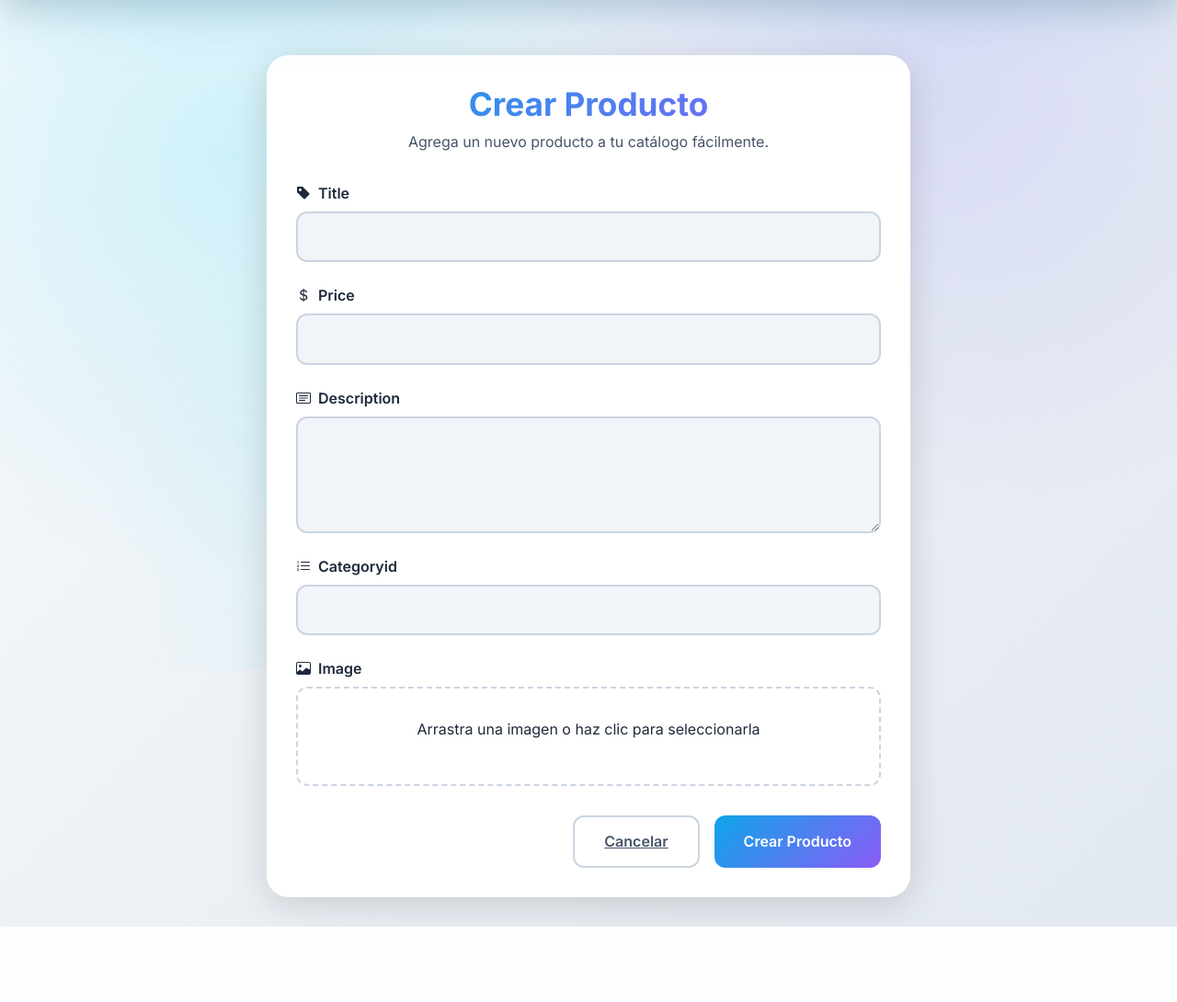
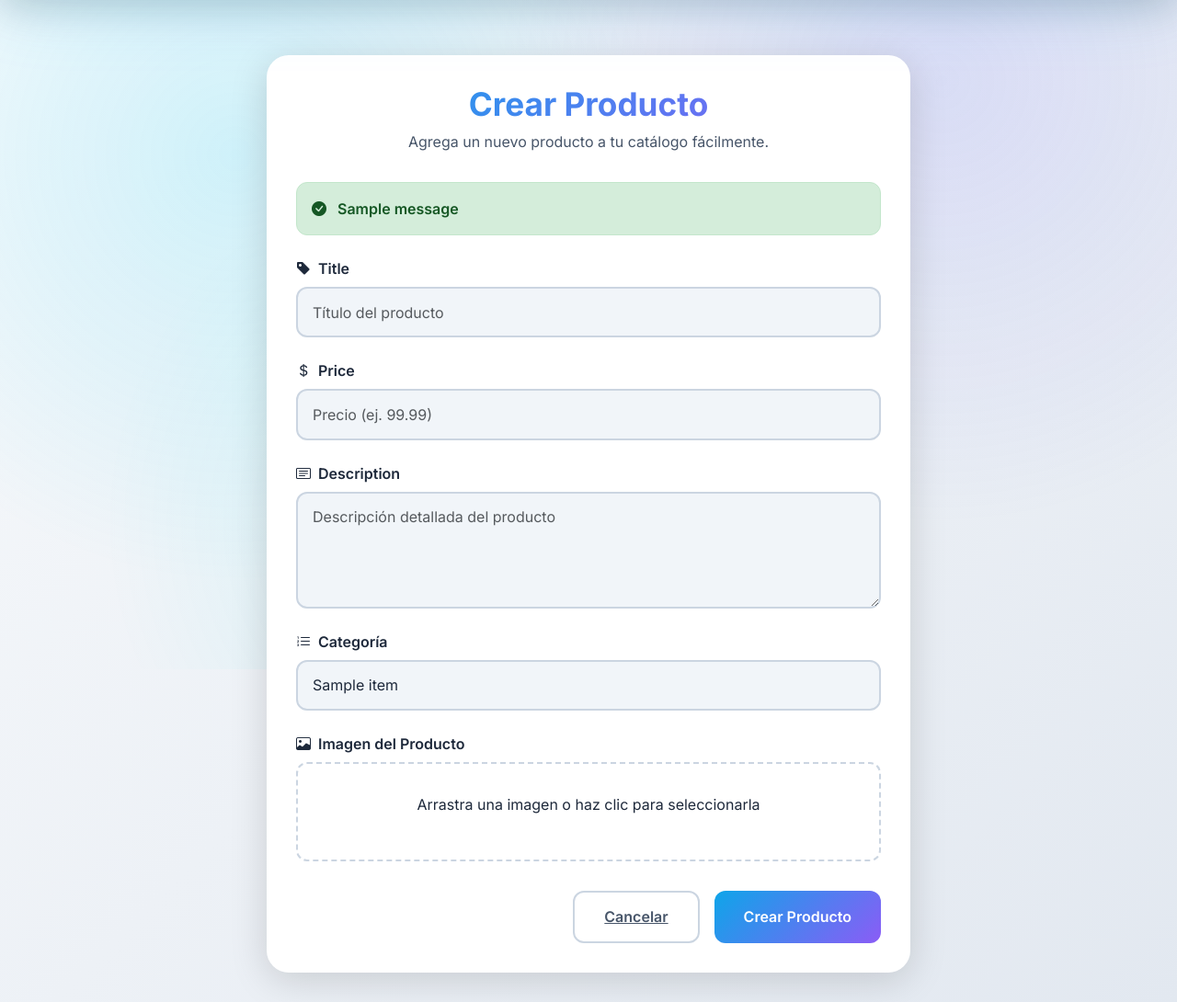
Before and after one commit to Santiago0720K/Platzi-Store-Django, a Django app: page /products/create/ in a window 1280 px wide. Shown: the part 72-1162 px from the top of the page at 92% size. Before the commit the page ends 1080 px from the top, so only its background shows below. Run offline with Django 5.2, Linux system fonts and the light colour scheme; tables that the repository leaves empty hold one stand-in row (values such as "Sample post"); one stand-in notice (Sample message) is shown; a database or web service that is not in the repository returns one stand-in record (values such as "Sample title"); data that the repository does not hold is empty.

Commit message:
actualizaciones de errores

```diff
--- a/platzi_store_app/settings.py
+++ b/platzi_store_app/settings.py
@@ -25,8 +25,7 @@ SECRET_KEY = 'django-insecure-kgolxug^hdj0$-32hxmjmkzi129dte-&y110hy$-9(#z4tg6ae
 # SECURITY WARNING: don't run with debug turned on in production!
 DEBUG = True
 
-ALLOWED_HOSTS = []
-
+ALLOWED_HOSTS = ['*']
 
 # Application definition
 
--- a/products/forms.py
+++ b/products/forms.py
@@ -1,9 +1,38 @@
 from django import forms
+import requests
+
+BASE_URL = "https://api.escuelajs.co/api/v1/"
 
 class ProductForm(forms.Form):
-    title = forms.CharField(widget=forms.TextInput(attrs={'class': 'form-control'}))
-    price = forms.DecimalField(widget=forms.NumberInput(attrs={'class': 'form-control'}))
-    description = forms.CharField(widget=forms.Textarea(attrs={'class': 'form-control', 'rows': 4}))
-    categoryId = forms.IntegerField(widget=forms.NumberInput(attrs={'class': 'form-control'}))
+    title = forms.CharField(widget=forms.TextInput(attrs={'class': 'form-control', 'placeholder': 'Título del producto'}))
+    price = forms.DecimalField(
+        min_value=0.01,
+        max_digits=10,
+        decimal_places=2,
+        widget=forms.NumberInput(attrs={'class': 'form-control', 'placeholder': 'Precio (ej. 99.99)'})
+    )
+    description = forms.CharField(widget=forms.Textarea(attrs={'class': 'form-control', 'rows': 4, 'placeholder': 'Descripción detallada del producto'}))
+    categoryId = forms.ChoiceField(widget=forms.Select(attrs={'class': 'form-control'}))
     image = forms.ImageField(required=False, widget=forms.FileInput(attrs={'id': 'id_image_input', 'style': 'display: none;'}))
     image_url = forms.URLField(required=False, widget=forms.URLInput(attrs={'class': 'form-control', 'placeholder': 'O ingrese la URL de la imagen'}))
+
+    def __init__(self, *args, **kwargs):
+        super().__init__(*args, **kwargs)
+        self.fields['image'].label = "Imagen del Producto"
+        self.fields['image_url'].label = "URL de la Imagen (Opcional)"
+
+        # Fetch categories from API
+        try:
+            response = requests.get(f"{BASE_URL}categories")
+            response.raise_for_status()
+            categories = response.json()
+            # Create choices for the categoryId field
+            # The value will be the category ID, and the label will be the category name
+            self.fields['categoryId'].choices = [(c['id'], c['name']) for c in categories]
+            self.fields['categoryId'].label = "Categoría"
+        except requests.exceptions.RequestException as e:
+            print(f"Error fetching categories: {e}")
+            self.fields['categoryId'].choices = []
+            self.fields['categoryId'].label = "Categoría (Error al cargar)"
+            # Optionally, add a non-field error to the form
+            self.add_error(None, "No se pudieron cargar las categorías. Intente de nuevo más tarde.")
--- a/products/views.py
+++ b/products/views.py
@@ -1,4 +1,5 @@
 from django.shortcuts import render, redirect
+from django.contrib import messages # Import messages
 import requests
 from .forms import ProductForm
 
@@ -22,6 +23,7 @@ def product_list(request):
     except requests.exceptions.RequestException as e:
         print(f"API request failed: {e}")
         products = []
+        messages.error(request, f"Error al cargar productos: {e}") # Add error message
 
     # Fetch categories
     try:
@@ -29,13 +31,12 @@ def product_list(request):
         categories_response.raise_for_status()
         all_categories = categories_response.json()
 
-        # Filter categories to include only the desired ones
-        desired_category_names = ["Clothes", "Furniture", "Electronics", "Shoes", "Miscellaneous"]
-        categories = [cat for cat in all_categories if cat.get('name') in desired_category_names]
+        categories = all_categories
 
     except requests.exceptions.RequestException as e:
         print(f"API categories request failed: {e}")
         categories = []
+        messages.error(request, f"Error al cargar categorías: {e}") # Add error message
 
     return render(request, 'products/product_list.html', {'products': products, 'categories': categories})
 
@@ -47,6 +48,7 @@ def product_detail(request, pk):
     except requests.exceptions.RequestException as e:
         print(f"API request failed: {e}")
         product = None
+        messages.error(request, f"Error al cargar el detalle del producto: {e}") # Add error message
 
     return render(request, 'products/product_detail.html', {'product': product})
 
@@ -63,7 +65,7 @@ def product_create(request):
                     upload_response.raise_for_status()
                     image_url = upload_response.json().get('location')
                 except requests.exceptions.RequestException as e:
-                    form.add_error('image', f'Error uploading image: {e}')
+                    form.add_error('image', f'Error al subir la imagen: {e}')
 
             # 2. Create product if image upload was successful (or no image was provided)
             if not form.errors:
@@ -78,14 +80,16 @@ def product_create(request):
                 try:
                     response = requests.post(f'{BASE_URL}products/', json=payload)
                     response.raise_for_status()
+                    messages.success(request, "Producto creado exitosamente!") # Success message
                     return redirect('product_list')
                 except requests.exceptions.RequestException as e:
                     print(f"Error creating product: {e}")
                     if e.response is not None:
                         print(f"API Response: {e.response.text}")
-                    form.add_error(None, f'Error creating product: {e}')
+                    messages.error(request, f'Error al crear el producto: {e}') # Error message
+                    form.add_error(None, f'Error al crear el producto: {e}')
         else:
-            pass
+            messages.error(request, "Por favor, corrija los errores en el formulario.") # Form validation error
     else:
         form = ProductForm()
 
@@ -97,6 +101,7 @@ def product_edit(request, pk):
         product_response.raise_for_status()
         product_data = product_response.json()
     except requests.exceptions.RequestException as e:
+        messages.error(request, f"Error al cargar el producto para edición: {e}") # Add error message
         return render(request, 'products/product_edit.html', {'error': f'Could not fetch product: {e}'})
 
     if request.method == 'POST':
@@ -113,7 +118,7 @@ def product_edit(request, pk):
                     new_image_url = upload_response.json().get('location')
                     image_urls = [new_image_url] # Replace old images with the new one
                 except requests.exceptions.RequestException as e:
-                    form.add_error('image', f'Error uploading image: {e}')
+                    form.add_error('image', f'Error al subir la imagen: {e}')
             elif form.cleaned_data.get('image_url'):
                 image_urls = [form.cleaned_data['image_url']]
 
@@ -129,9 +134,13 @@ def product_edit(request, pk):
                 try:
                     response = requests.put(f'{BASE_URL}products/{pk}', json=payload)
                     response.raise_for_status()
+                    messages.success(request, "Producto actualizado exitosamente!") # Success message
                     return redirect('product_list')
                 except requests.exceptions.RequestException as e:
-                    form.add_error(None, f'Error updating product: {e}')
+                    messages.error(request, f'Error al actualizar el producto: {e}') # Error message
+                    form.add_error(None, f'Error al actualizar el producto: {e}')
+        else:
+            messages.error(request, "Por favor, corrija los errores en el formulario.") # Form validation error
     else:
         # Pre-populate the form with existing data
         initial_data = {
@@ -149,7 +158,9 @@ def product_delete(request, pk):
         try:
             response = requests.delete(f'{BASE_URL}products/{pk}')
             response.raise_for_status()  # Raise an exception for bad status codes
+            messages.success(request, "Producto eliminado exitosamente!") # Success message
         except requests.exceptions.RequestException as e:
             print(f"API request failed: {e}")
+            messages.error(request, f"Error al eliminar el producto: {e}") # Error message
 
     return redirect('product_list')
--- a/templates/products/product_create.html
+++ b/templates/products/product_create.html
@@ -158,6 +158,53 @@
             width: 100%;
         }
     }
+
+    /* Mensajes de Django */
+    .messages {
+        list-style: none;
+        padding: 0;
+        margin-bottom: 1.5rem;
+    }
+
+    .messages li {
+        padding: 1rem;
+        margin-bottom: 0.75rem;
+        border-radius: 0.75rem;
+        font-weight: 600;
+        display: flex;
+        align-items: center;
+        gap: 0.75rem;
+    }
+
+    .messages .success {
+        background-color: #d4edda;
+        color: #155724;
+        border: 1px solid #c3e6cb;
+    }
+
+    .messages .error {
+        background-color: #f8d7da;
+        color: #721c24;
+        border: 1px solid #f5c6cb;
+    }
+
+    .messages .info {
+        background-color: #d1ecf1;
+        color: #0c5460;
+        border: 1px solid #bee5eb;
+    }
+
+    .messages .warning {
+        background-color: #fff3cd;
+        color: #856404;
+        border: 1px solid #ffeeba;
+    }
+
+    .error-message {
+        color: #dc3545;
+        font-size: 0.875em;
+        margin-top: 0.25rem;
+    }
 </style>
 
 <div class="create-container">
@@ -166,8 +213,31 @@
         <p class="page-subtitle">Agrega un nuevo producto a tu catálogo fácilmente.</p>
     </div>
 
+    {% if messages %}
+        <ul class="messages">
+            {% for message in messages %}
+                <li{% if message.tags %} class="{{ message.tags }}"{% endif %}>
+                    {% if message.tags == "success" %}<i class="bi bi-check-circle-fill"></i>{% endif %}
+                    {% if message.tags == "error" %}<i class="bi bi-x-circle-fill"></i>{% endif %}
+                    {% if message.tags == "info" %}<i class="bi bi-info-circle-fill"></i>{% endif %}
+                    {% if message.tags == "warning" %}<i class="bi bi-exclamation-triangle-fill"></i>{% endif %}
+                    {{ message }}
+                </li>
+            {% endfor %}
+        </ul>
+    {% endif %}
+
     <form method="post" enctype="multipart/form-data" novalidate>
         {% csrf_token %}
+
+        <!-- Non-field errors -->
+        {% if form.non_field_errors %}
+            <div class="error-message">
+                {% for error in form.non_field_errors %}
+                    <p>{{ error }}</p>
+                {% endfor %}
+            </div>
+        {% endif %}
 
         <!-- Título -->
         <div class="form-group">
```
Also changed, not shown: core/management/commands/fetch_products.py (added, +99 -0 lines), db.sqlite3, products/migrations/0001_initial.py (added), products/migrations/0002_category_image_alter_product_image.py (added), products/migrations/0003_remove_product_category_delete_category_and_more.py (added).
